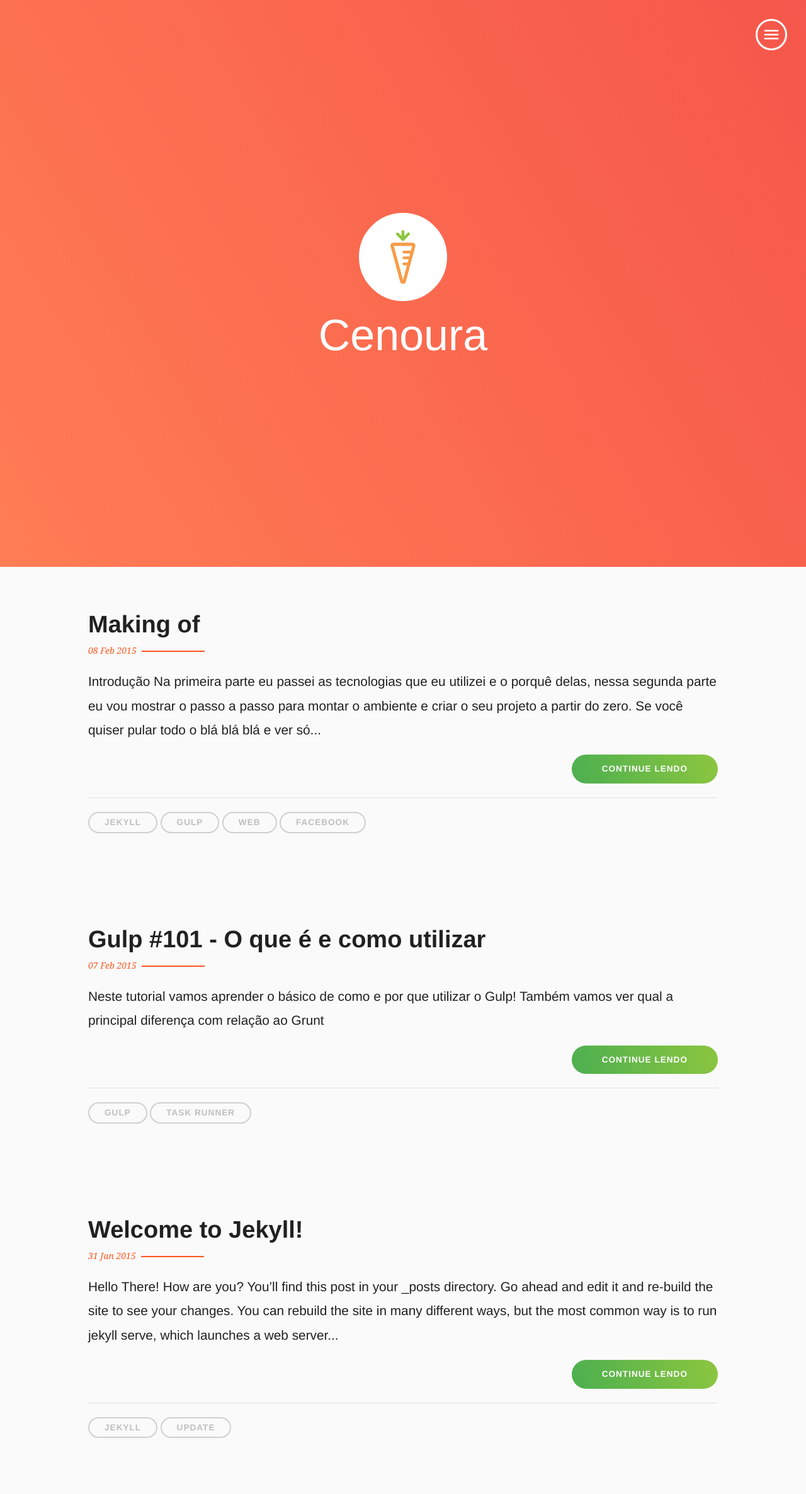
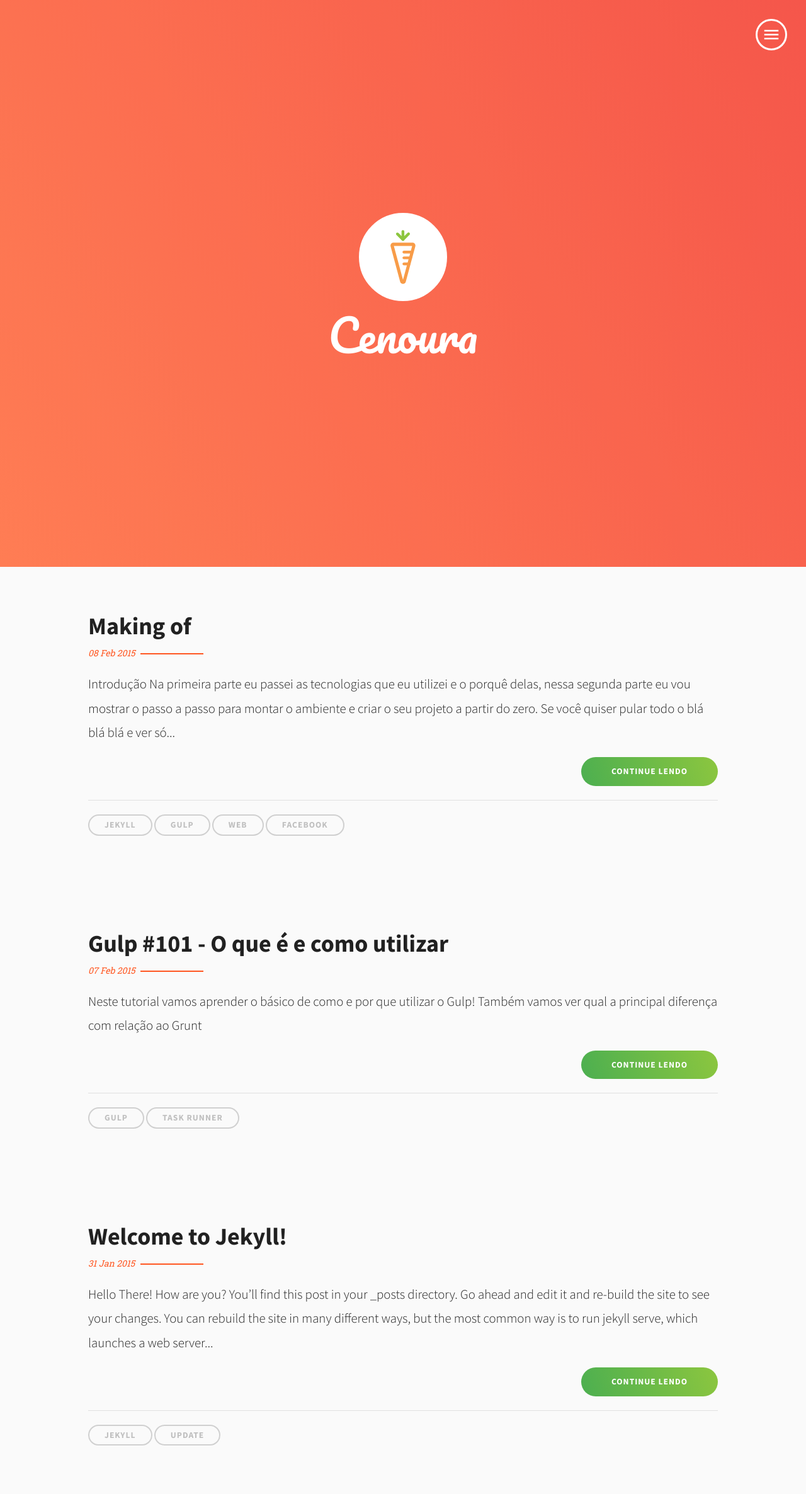
Before and after one commit to CenouraCo/cenouraco.github.io, a Jekyll site: the page built from index.html, in a window 1280 px wide. Shown: the whole page at 63% size. Built offline with Jekyll 4.4.1, drawn with Linux system fonts in a browser that asks for light colours; some web fonts are replaced.

```diff
--- a/_includes/head.html
+++ b/_includes/head.html
@@ -3,73 +3,52 @@
   <meta http-equiv="X-UA-Compatible" content="IE=edge">
   <meta name="viewport" content="width=device-width, initial-scale=1">
 
-    <title>Social Meta Tags</title>
-    <meta name="description" content="Aprenda como ser mais social, ter maior relevância nas redes sociais e atrair mais usuários.">
+  <title>{% if page.title %}{{ page.title }}{% else %}{{ site.title }}{% endif %}</title>
+  <meta name="description" content="{% if page.description %}{{ page.description | strip_html | strip_newlines | truncate: 160 }}{% else %}{{ site.description }}{% endif %}">
 
   <!-- Google Authorship Markup -->
-    <meta name="google-site-verification" content="8kDtWUmUQEh7QXoj_shRaxcgYAVpHs_YQ7TeniN0kmI">
-    <link rel="author" href="https://plus.google.com/+WillianJustendeVasconcellos?rel=author">
-
-    <!-- Social: Twitter -->
-    <meta name="twitter:card" content="summary_large_image">
-    <meta name="twitter:site" content="@willian_justen">
-    <meta name="twitter:title" content="Social Meta Tags">
-    <meta name="twitter:description" content="Aprenda como ser mais social, ter maior relevância nas redes sociais e atrair mais usuários.">
-
-    <meta property="twitter:image:src" content="http://willianjusten.com.br/assets/img/dica-rapida-2/main.png">
-
+  <link rel="author" href="https://plus.google.com/113291934652097651956?rel=author">
 
   <!-- Social: Facebook / Open Graph -->
-    <meta property="fb:admins" content="1611244354">
+  <meta property="fb:admins" content="100004567831674" />
+  <!-- <meta property="og:url" content="{{ page.url | replace:'index.html','' | prepend: site.baseurl | prepend: site.url }}"> -->
   <meta property="og:url" content="http://willianjusten.com.br/social-meta-tags/">
-    <meta property="og:type" content="article">
-    <meta property="og:title" content="Social Meta Tags">
+  <meta property="og:type" content="{% if page.layout == 'post' %}article{% else %}blog{% endif %}">
+  <meta property="og:title" content="{% if page.title %}{{ page.title }}{% else %}{{ site.title }}{% endif %}">
+  {% if page.image %}
+  <meta property="og:image" content="{{ site.url }}{{page.image }}">
+  {% else %}
+  <meta property="og:image" content="{{ "/assets/img/posts/making-of/maina.png" | prepend: site.baseurl | prepend: site.url }}">
+  {% endif %}
+  <meta property="og:description" content="{% if page.description %}{{ page.description | strip_html | strip_newlines | truncate: 160 }}{% else %}{{ site.description }}{% endif %}">
+  <meta property="og:site_name" content="{{ site.title }}">
+  {% if page.date %}
+  <meta property="article:author" content="https://www.facebook.com/sobrenomecoelho" />
+  <meta property="article:publisher" content="https://www.facebook.com/sobrenomecoelho" />
+  <meta property="article:published_time" content="{{ page.date }}" />
+  {% for tag in page.tags %}
+  <meta property="article:tag" content="{{ tag }}">
+  {% endfor%}
+  {% endif %}
 
-    <meta property="og:image" content="http://willianjusten.com.br/assets/img/dica-rapida-2/main.png">
-
-    <meta property="og:description" content="Aprenda como ser mais social, ter maior relevância nas redes sociais e atrair mais usuários.">
-    <meta property="og:site_name" content="Willian Justen - Desenvolvedor Front End">
-
-    <meta property="article:author" content="https://www.facebook.com/willian.justen">
-    <meta property="article:publisher" content="https://www.facebook.com/willian.justen">
-    <meta property="article:published_time" content="2015-02-09 19:33:48 +0000">
-
-        <meta property="article:tag" content="social">
-
-        <meta property="article:tag" content="seo">
-
-        <meta property="article:tag" content="dicarapida">
-
-
-
-    <!-- Social: Google+ / Schema.org  -->
-    <meta itemprop="name" content="Social Meta Tags">
-    <meta itemprop="description" content="Aprenda como ser mais social, ter maior relevância nas redes sociais e atrair mais usuários.">
-    <meta itemprop="image" content="http://willianjusten.com.br/assets/img/blog-image.png">
+  <!-- Google fonts -->
+  <link rel="stylesheet" href="http://fonts.googleapis.com/css?family=RobotoDraft:300,700,900,100,500,400">
+  <link rel="stylesheet" href="http://fonts.googleapis.com/css?family=Lato:300,700,900,100,500,400">
+  <link rel="stylesheet" href="http://fonts.googleapis.com/css?family=Roboto+Slab:300,400,700">
+  <link rel="stylesheet" href="http://fonts.googleapis.com/css?family=Open+Sans:100,300,400,500,700,800,900">
+  <link rel="stylesheet" href="http://fonts.googleapis.com/css?family=Source+Sans+Pro:100,300,400,500,700,800,900">
+  <link rel="stylesheet" href="http://fonts.googleapis.com/css?family=Raleway:300,400,700,800,900">
+  <link rel="stylesheet" href="http://fonts.googleapis.com/css?family=Oswald:300,400,700,800,900">
+  <link rel="stylesheet" href="http://fonts.googleapis.com/css?family=Pacifico:300,400,700,800,900">
+  <link rel="stylesheet" href="http://fonts.googleapis.com/css?family=Merriweather:300,400,700,800,900">
+  <link rel="stylesheet" href="http://fonts.googleapis.com/css?family=Lora:300,400,700,800,900">
+  <link rel="stylesheet" href="http://fonts.googleapis.com/css?family=Montserrat:300,400,700,800,900">
 
   <!-- Favicon -->
-    <link rel="shortcut icon" href="/assets/img/icons/favicon.ico" type="image/x-icon">
-    <!-- Apple Touch Icons -->
-    <link rel="apple-touch-icon" href="/assets/img/icons/apple-touch-icon.png">
-    <link rel="apple-touch-icon" sizes="57x57" href="/assets/img/icons/apple-touch-icon-57x57.png">
-    <link rel="apple-touch-icon" sizes="72x72" href="/assets/img/icons/apple-touch-icon-72x72.png">
-    <link rel="apple-touch-icon" sizes="114x114" href="/assets/img/icons/apple-touch-icon-114x114.png">
-    <link rel="apple-touch-icon" sizes="144x144" href="/assets/img/icons/apple-touch-icon-144x144.png">
-    <link rel="apple-touch-icon" sizes="60x60" href="/assets/img/icons/apple-touch-icon-60x60.png">
-    <link rel="apple-touch-icon" sizes="120x120" href="/assets/img/icons/apple-touch-icon-120x120.png">
-    <link rel="apple-touch-icon" sizes="76x76" href="/assets/img/icons/apple-touch-icon-76x76.png">
-    <link rel="apple-touch-icon" sizes="152x152" href="/assets/img/icons/apple-touch-icon-152x152.png">
-    <!-- Windows 8 Tile Icons -->
-    <meta name="application-name" content="Willian Justen Blog">
-    <meta name="msapplication-TileColor" content="#0562DC">
-    <meta name="msapplication-square70x70logo" content="smalltile.png">
-    <meta name="msapplication-square150x150logo" content="mediumtile.png">
-    <meta name="msapplication-wide310x150logo" content="widetile.png">
-    <meta name="msapplication-square310x310logo" content="largetile.png">
-    <!-- Android Lolipop Theme Color -->
-    <meta name="theme-color" content="#0562DC">
+  <link rel="shortcut icon" href="{{ "/assets/img/icons/favicon.ico" | prepend: site.baseurl }}" type="image/x-icon">
+  <link rel="icon" href="{{ "/assets/img/icons/favicon.ico" | prepend: site.baseurl }}" type="image/x-icon">
 
-    <link rel="stylesheet" href="/assets/css/main.css">
-    <link rel="canonical" href="http://willianjusten.com.br/social-meta-tags/">
-    <link rel="alternate" type="application/rss+xml" title="Willian Justen - Desenvolvedor Front End" href="http://willianjusten.com.br/feed.xml">
+  <!-- Stylesheet -->
+  <link rel="stylesheet" href="{{ "/assets/css/main.css" | prepend: site.baseurl }}">
+
 </head>
```
Lines whose indentation alone changed are shown as unchanged.
